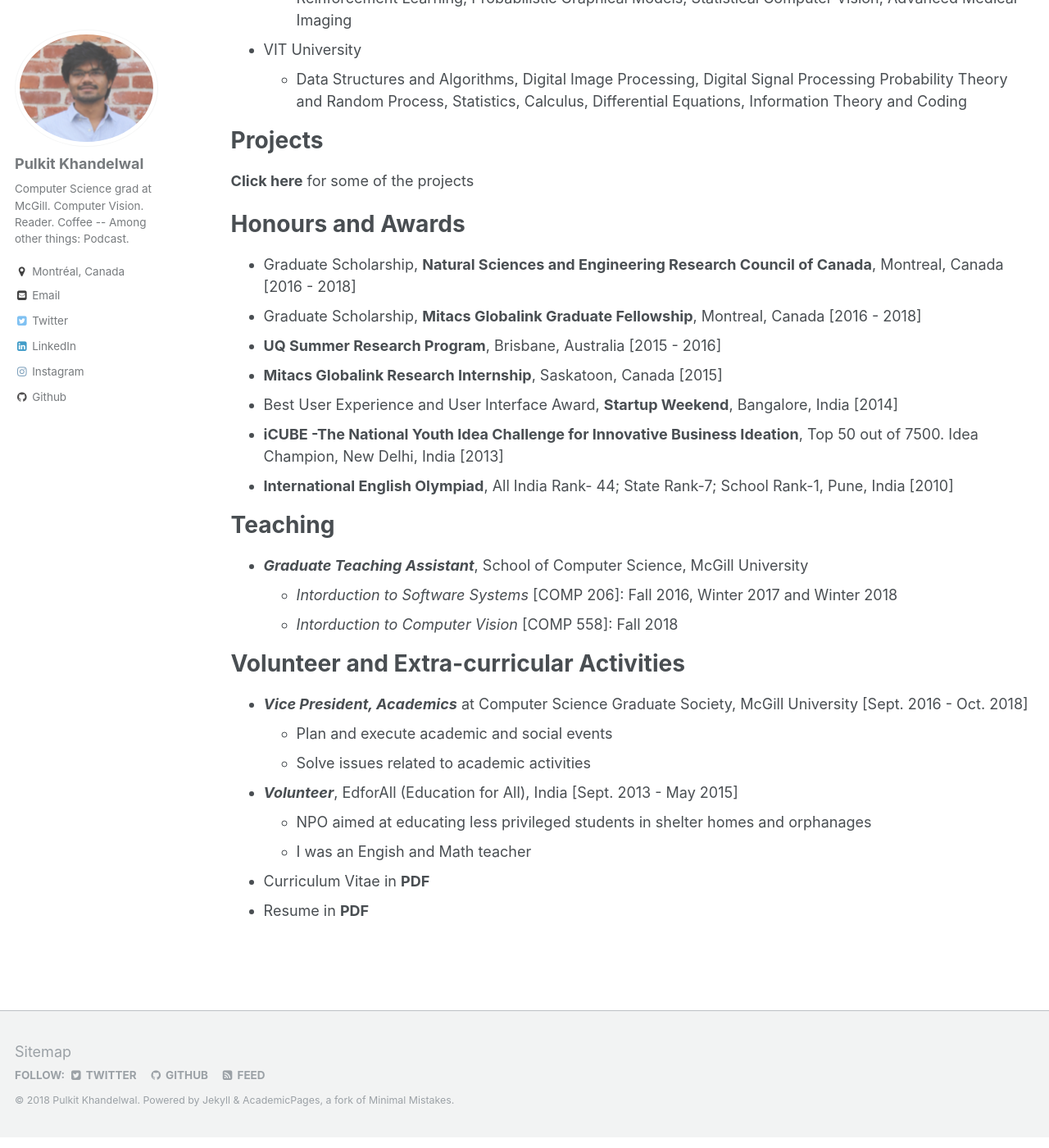
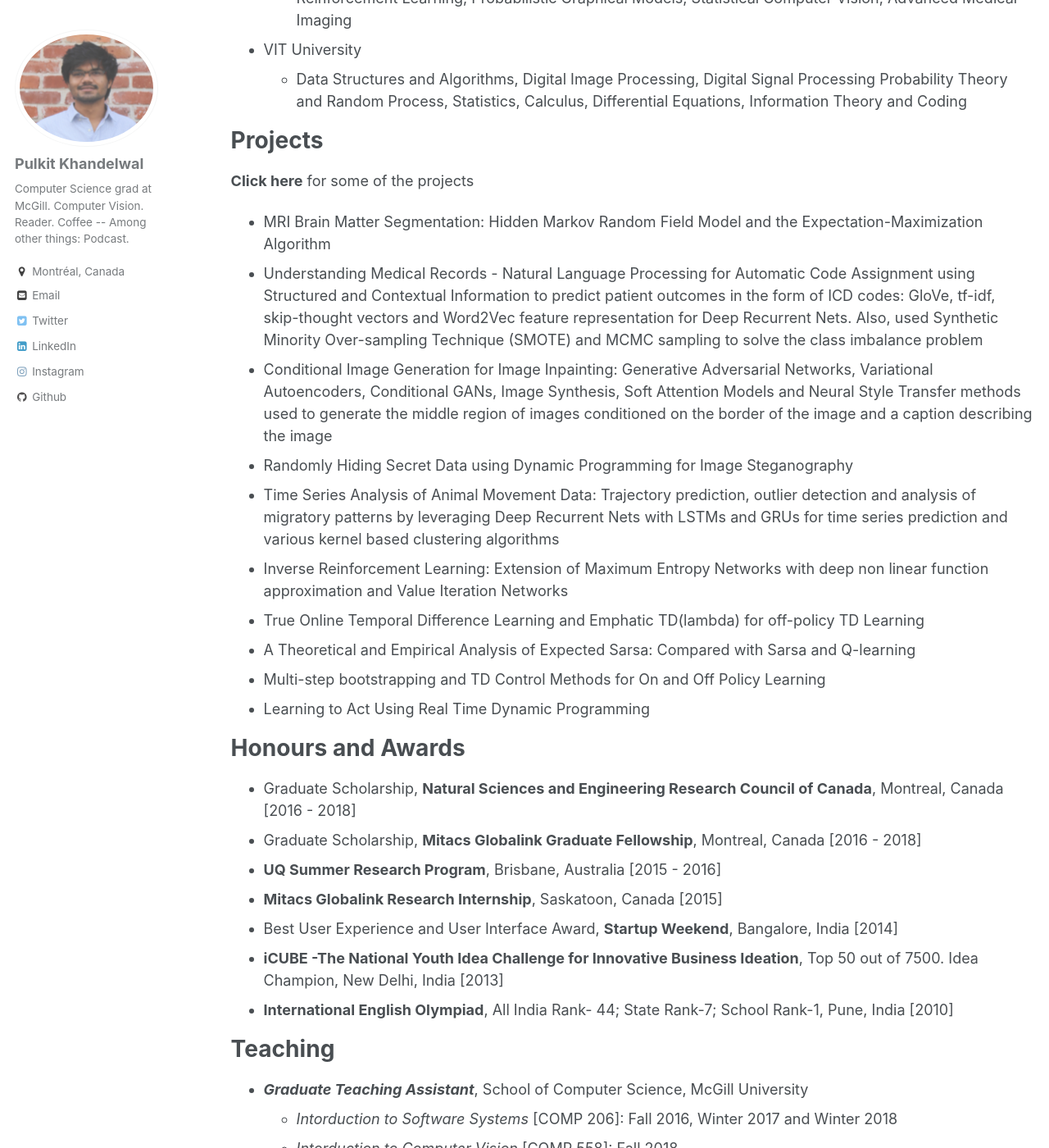
Before and after one commit to Pulkit-Khandelwal/pulkit-khandelwal.github.io, a Jekyll site: the page built from _pages/cv.md, in a window 1280 px wide and 1400 px high, scrolled down 2523 px. Shown: the whole window at 82% size. Built offline with Jekyll 4.4.1, drawn with Linux system fonts in a browser that asks for light colours; some of the changed text lies outside the part shown.

Commit message:
Update cv.md

```diff
--- a/_pages/cv.md
+++ b/_pages/cv.md
@@ -19,8 +19,9 @@ Education
 
 Interests
 ======
-* Computer Vision. Machine Learning. Deep Learning
-* Medical Imaging: Image Segmentation
+* Medical Image Analysis. Computer Vision. Machine Learning
+* Shape Analysis. Specral Methods. Computational Geometry
+
 
 Research and Work Experience
 ======
@@ -44,7 +45,7 @@ Research and Work Experience
 * Developed deep semantic segmentation modules for building segmentation in Planet Satellite Imagery
 * Skillset: Test-driven and containers driven development, OOPs, Design Patterns and Continuous Integration (***Code in Production***)
 
-* [**Centre for Advanced Imaging, University of Queensland**](https://cai.centre.uq.edu.au/), Brisbane, Australia [Dec. 2015 - Feb. 2016]
+[**Centre for Advanced Imaging, University of Queensland**](https://cai.centre.uq.edu.au/), Brisbane, Australia [Dec. 2015 - Feb. 2016]
 * Research Intern supervised by [*Steffen Bollmann*](https://cai.centre.uq.edu.au/profile/115/steffen-bollmann)
 * Evaluated reliability and reproducibility of probabilistic and atlas based segmentation
 approaches for Hippocampal subfields
@@ -90,6 +91,28 @@ Relevant Coursework
 Projects
 ======
 [**Click here**](https://pulkit-khandelwal.github.io/portfolio/) for some of the projects
+
+* MRI Brain Matter Segmentation: Hidden Markov Random Field Model and the Expectation-Maximization
+Algorithm
+* Understanding Medical Records - Natural Language Processing for Automatic Code Assignment
+using Structured and Contextual Information to predict patient outcomes in the form
+of ICD codes: GloVe, tf-idf, skip-thought vectors and Word2Vec feature representation for Deep Recurrent
+Nets. Also, used Synthetic Minority Over-sampling Technique (SMOTE) and MCMC sampling to solve the
+class imbalance problem
+* Conditional Image Generation for Image Inpainting: Generative Adversarial Networks, Variational
+Autoencoders, Conditional GANs, Image Synthesis, Soft Attention Models and Neural Style Transfer methods
+used to generate the middle region of images conditioned on the border of the image and a caption describing
+the image
+* Randomly Hiding Secret Data using Dynamic Programming for Image Steganography
+* Time Series Analysis of Animal Movement Data: Trajectory prediction, outlier detection and analysis
+of migratory patterns by leveraging Deep Recurrent Nets with LSTMs and GRUs for time series prediction
+and various kernel based clustering algorithms
+* Inverse Reinforcement Learning: Extension of Maximum Entropy Networks with deep non
+linear function approximation and Value Iteration Networks
+* True Online Temporal Difference Learning and Emphatic TD(lambda) for off-policy TD Learning
+* A Theoretical and Empirical Analysis of Expected Sarsa: Compared with Sarsa and Q-learning
+* Multi-step bootstrapping and TD Control Methods for On and Off Policy Learning
+* Learning to Act Using Real Time Dynamic Programming
 
 Honours and Awards
 ======
```
Also changed, not shown: other parts of _pages/cv.md (+4 -4 lines).
